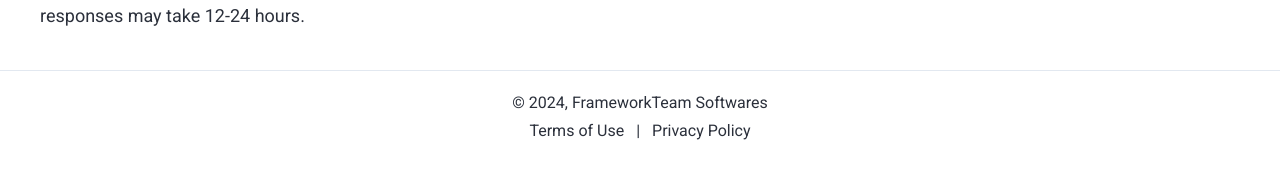
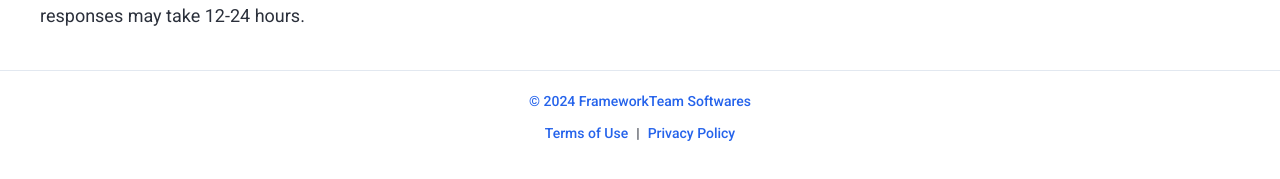
Before and after one commit to ChauhanJaved/frameworkteam, a Next.js app: page / in a window 1280 px wide. Shown: the part 3965-4144 px from the top of the page. Built offline with nearby package versions, Linux system fonts and the light colour scheme.

Commit message:
footer update

```diff
--- a/src/components/footer.tsx
+++ b/src/components/footer.tsx
@@ -1,5 +1,6 @@
 // External imports
 import Link from "next/link";
+import { Button } from "./ui/button";
 
 interface PropsFooter {
   companyName: string;
@@ -8,17 +9,39 @@ interface PropsFooter {
 
 export default function Footer(props: PropsFooter) {
   return (
-    <footer className="mt-10 border-t">
-      <div className="mx-5 mb-16 mt-5 flex flex-col items-center gap-1 text-center text-base sm:mx-7 md:mx-9 lg:mx-11">
-        <p>
-          © {props.copyrightYear}
-          {", "}
-          {props.companyName}
-        </p>
-        <div className="flex flex-row gap-1">
-          <Link href="/terms-of-use">Terms of Use</Link>
+    <footer className="mt-10 border-t text-sm">
+      <div className="mx-5 mb-16 mt-5 flex flex-col items-center gap-3 text-center sm:mx-7 md:mx-9 lg:mx-11">
+        <div className="flex flex-row flex-wrap items-center justify-center gap-3">
+          <Button
+            variant={"link"}
+            className="h-auto px-0 py-0"
+            aria-label="Go to company website"
+            asChild
+          >
+            <Link href={"/"}>
+              © {props.copyrightYear} {props.companyName}
+            </Link>
+          </Button>
+        </div>
+
+        <div className="flex flex-row">
+          <Button
+            asChild
+            variant={"link"}
+            className="h-auto px-0 py-0"
+            aria-label="Go to company website for terms of use"
+          >
+            <Link href="/terms-of-use">Terms of Use</Link>
+          </Button>
           <span className="mx-2">|</span>
-          <Link href="/privacy-policy">Privacy Policy</Link>
+          <Button
+            variant={"link"}
+            className="h-auto px-0 py-0"
+            aria-label="Go to company website for privacy policy"
+            asChild
+          >
+            <Link href="/privacy-policy">Privacy Policy</Link>
+          </Button>
         </div>
       </div>
     </footer>
```
